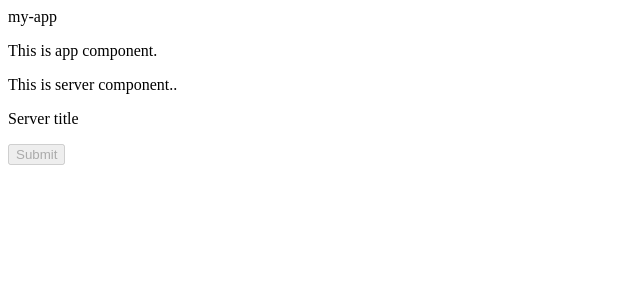
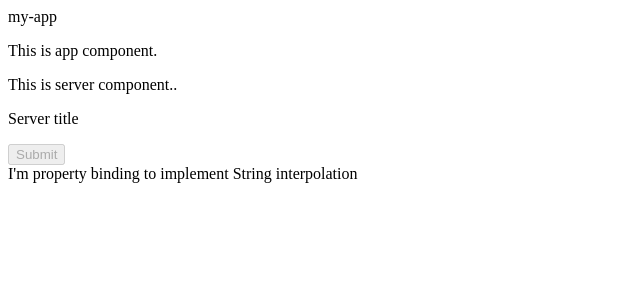
Before and after one commit to pjprateekjoshi/angular-lab, an Angular app: page / in a window 1280 px wide. Shown: the top 300 px of the page, without its empty margins (0-640 px from the left). Built offline with nearby package versions, Linux system fonts and the light colour scheme.

Commit message:
implementing si using pb on new comp

```diff
--- a/src/app/new/new.component.html
+++ b/src/app/new/new.component.html
@@ -1 +1,3 @@
 <button [disabled]="isDisabled" class="btn btn-primary">Submit</button>
+
+<div [innerHTML]="writeInDiv"></div>
--- a/src/app/new/new.component.ts
+++ b/src/app/new/new.component.ts
@@ -7,11 +7,12 @@ import { Component, OnInit } from '@angular/core';
 })
 export class NewComponent implements OnInit {
 
+  writeInDiv = "I'm property binding to implement String interpolation";
   isDisabled = false;
   constructor() {
     setTimeout(()=>{
       this.isDisabled = !this.isDisabled
-    },3000)
+    },3000);
   }
   ngOnInit() {
   }
```
